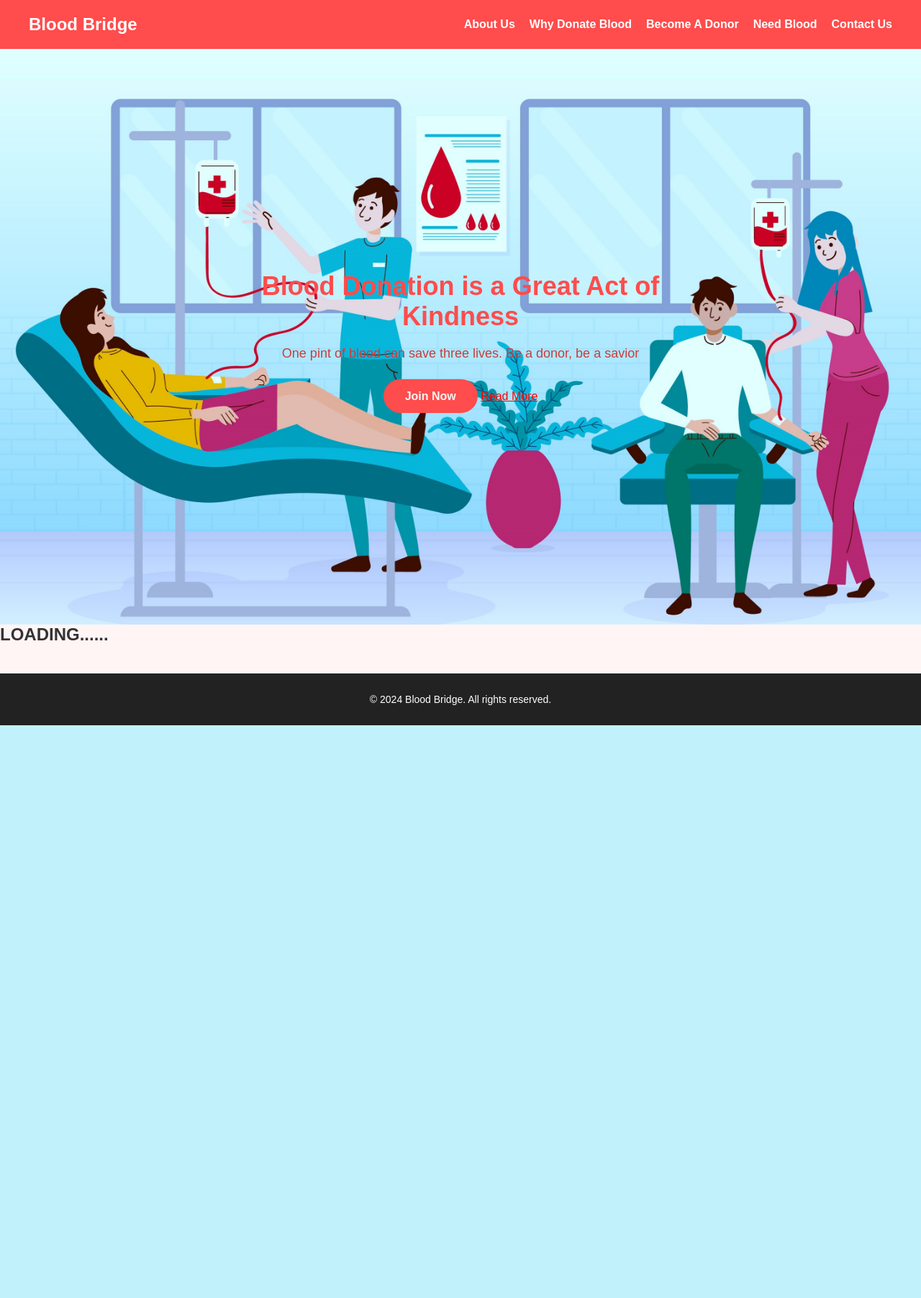
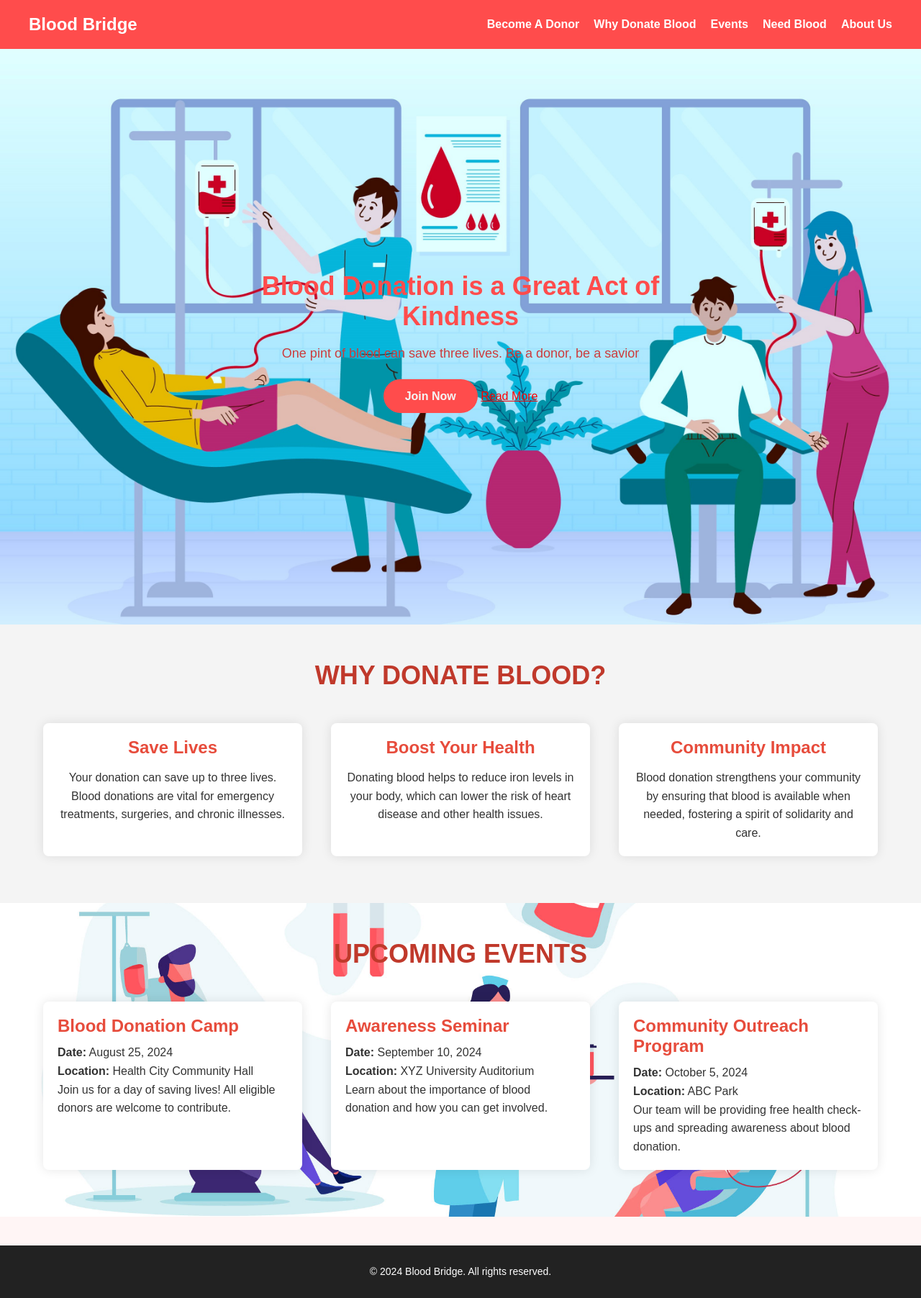
Before and after one commit to KaranRay444/BloodBridge, a PHP site: page / in a window 1280 px wide. Shown: the whole page at 72% size. Before the commit the page ends 1008 px from the top, so only its background shows below. Run offline with PHP 8.4, Linux system fonts and the light colour scheme.

Commit message:
directory structure and some section added

```diff
--- /dev/null
+++ b/assets/css/style.css
@@ -0,0 +1,232 @@
+* {
+    margin: 0;
+    padding: 0;
+    box-sizing: border-box;
+}
+
+body {
+    font-family: Arial, sans-serif;
+    background-color: #fff5f5;
+    color: #333;
+}
+
+header {
+    background-color: #ff4c4c;
+    padding: 20px;
+    position: sticky;
+    top: 0;
+    z-index: 1000;
+    display: flex;
+    justify-content: space-between;
+    align-items: center;
+}
+
+.logo h1 {
+    color: #fff;
+    font-size: 24px;
+    margin-left: 20px;
+}
+
+nav ul {
+    list-style: none;
+    display: flex;
+    margin-right: 20px;
+}
+
+nav ul li {
+    margin-left: 20px;
+}
+
+nav ul li a {
+    color: #fff;
+    text-decoration: none;
+    font-weight: bold;
+}
+
+nav ul li a:hover {
+    color: #ffe0e0;
+}
+
+.hero {
+    background: url('../images/bg.jpg') no-repeat center center/cover;    color: #fff;
+    padding: 150px 20px;
+    text-align: center;
+    position: relative;
+    min-height: 100vh;
+    display: flex;
+    align-items: center;
+    justify-content: center;
+}
+
+.hero-content {
+    z-index: 2;
+    max-width: 600px;
+    margin: 0 auto;
+}
+
+.hero h2 {
+    font-size: 36px;
+    margin-bottom: 20px;
+    color: #ff4c4c;
+}
+
+.hero p {
+    font-size: 18px;
+    margin-bottom: 30px;
+    color: #cc3c3c;
+}
+
+.btn {
+    background-color: #ff4c4c;
+    color: whitesmoke;
+    padding: 15px 30px;
+    text-decoration: none;
+    border-radius: 50px;
+    font-weight: bold;
+}
+
+.btn:hover {
+    background-color: white;
+    color: #ff4c4c;
+    border-bottom: red 1px solid;
+}
+
+.read-more {
+    display: inline-block;
+    margin-top: 10px;
+    color: red;
+    text-decoration: underline;
+}
+/* Why Donate Blood Section */
+.why {
+background-color: #f4f4f4;
+padding: 50px 20px;
+text-align: center;
+}
+
+.why .container {
+max-width: 1200px;
+margin: 0 auto;
+}
+
+.why h2 {
+font-size: 36px;
+color: #c0392b;
+margin-bottom: 30px;
+text-transform: uppercase;
+}
+
+.why .boxes {
+display: flex;
+justify-content: space-around;
+flex-wrap: wrap;
+}
+
+.why .box {
+background-color: #fff;
+border-radius: 8px;
+box-shadow: 0 0 15px rgba(0, 0, 0, 0.1);
+margin: 15px;
+padding: 20px;
+width: 30%;
+min-width: 250px;
+}
+
+.why .box h3 {
+font-size: 24px;
+color: #e74c3c;
+margin-bottom: 15px;
+}
+
+.why .box p {
+font-size: 16px;
+line-height: 1.6;
+color: #333;
+}
+
+@media screen and (max-width: 768px) {
+.why .boxes {
+flex-direction: column;
+align-items: center;
+}
+html{
+scroll-behavior: smooth;
+}
+.why .box {
+width: 80%;
+}
+}
+/* Events Section */
+.events {
+    background: url('../images/img3.jpg') no-repeat center center/cover;background-color: #f4f4f4;
+padding: 50px 20px;
+text-align: center;
+}
+
+.events .container {
+max-width: 1200px;
+margin: 0 auto;
+}
+
+.events h2 {
+font-size: 36px;
+color: #c0392b;
+margin-bottom: 30px;
+text-transform: uppercase;
+}
+
+.events .event-list {
+display: flex;
+justify-content: space-around;
+flex-wrap: wrap;
+}
+
+.events .event-box {
+background-color: #fff;
+border-radius: 8px;
+box-shadow: 0 0 15px rgba(0, 0, 0, 0.1);
+margin: 15px;
+padding: 20px;
+width: 30%;
+min-width: 250px;
+text-align: left;
+}
+
+.events .event-box h3 {
+font-size: 24px;
+color: #e74c3c;
+margin-bottom: 10px;
+}
+
+.events .event-box p {
+font-size: 16px;
+line-height: 1.6;
+color: #333;
+}
+
+@media screen and (max-width: 768px) {
+.events .event-list {
+flex-direction: column;
+align-items: center;
+}
+
+.events .event-box {
+width: 80%;
+}
+}
+
+
+
+footer {
+    background-color: #222;
+    color: white;
+    padding: 20px 0;
+    text-align: center;
+    margin-top: 40px;
+}
+
+footer p {
+    margin: 5px 0;
+    font-size: 14px;
+    line-height: 1.6;
+}
--- a/index.php
+++ b/index.php
@@ -5,125 +5,8 @@
     <meta charset="UTF-8">
     <meta name="viewport" content="width=device-width, initial-scale=1.0">
     <title>Blood Bridge - Connecting Donors</title>
-
-    <style>
-        * {
-            margin: 0;
-            padding: 0;
-            box-sizing: border-box;
-        }
-
-        body {
-            font-family: Arial, sans-serif;
-            background-color: #fff5f5;
-            color: #333;
-        }
-
-        header {
-            background-color: #ff4c4c;
-            padding: 20px;
-            position: sticky;
-            top: 0;
-            z-index: 1000;
-            display: flex;
-            justify-content: space-between;
-            align-items: center;
-        }
-
-        .logo h1 {
-            color: #fff;
-            font-size: 24px;
-            margin-left: 20px;
-        }
-
-        nav ul {
-            list-style: none;
-            display: flex;
-            margin-right: 20px;
-        }
-
-        nav ul li {
-            margin-left: 20px;
-        }
-
-        nav ul li a {
-            color: #fff;
-            text-decoration: none;
-            font-weight: bold;
-        }
-
-        nav ul li a:hover {
-            color: #ffe0e0;
-        }
-
-        .hero {
-            background: url('bg.jpg') no-repeat center center/cover;
-            color: #fff;
-            padding: 150px 20px;
-            text-align: center;
-            position: relative;
-            min-height: 100vh;
-            display: flex;
-            align-items: center;
-            justify-content: center;
-        }
-
-        .hero-content {
-            z-index: 2;
-            max-width: 600px;
-            margin: 0 auto;
-        }
-
-        .hero h2 {
-            font-size: 36px;
-            margin-bottom: 20px;
-            color: #ff4c4c;
-        }
-
-        .hero p {
-            font-size: 18px;
-            margin-bottom: 30px;
-            color: #cc3c3c;
-        }
-
-        .btn {
-            background-color: #ff4c4c;
-            color: whitesmoke;
-            padding: 15px 30px;
-            text-decoration: none;
-            border-radius: 50px;
-            font-weight: bold;
-        }
-
-        .btn:hover {
-            background-color: white;
-            color: #ff4c4c;
-            border-bottom: red 1px solid;
-        }
-
-        .read-more {
-            display: inline-block;
-            margin-top: 10px;
-            color: red;
-            text-decoration: underline;
-        }
-
-        footer {
-            background-color: #222;
-            color: white;
-            padding: 20px 0;
-            text-align: center;
-            margin-top: 40px;
-        }
-
-        footer p {
-            margin: 5px 0;
-            font-size: 14px;
-            line-height: 1.6;
-        }
-    </style>
+<link rel="stylesheet" href="assets/css/style.css">
 </head>
-
 <body>
     <header>
         <div class="logo">
@@ -131,11 +14,11 @@
         </div>
         <nav>
             <ul>
+                <li><a href="./donor.php">Become A Donor</a></li>
+                <li><a href="#why_donate">Why Donate Blood</a></li>
+                <li><a href="#events">Events</a></li>
+                <li><a href="./need.php">Need Blood</a></li>
                 <li><a href="#">About Us</a></li>
-                <li><a href="#">Why Donate Blood</a></li>
-                <li><a href="./donor.php">Become A Donor</a></li>
-                <li><a href="./need.php">Need Blood</a></li>
-                <li><a href="#">Contact Us</a></li>
             </ul>
         </nav>
     </header>
@@ -148,10 +31,54 @@
             <a href="#" class="read-more">Read More</a>
         </div>
     </section>
+    <section id="why_donate" class="why">
+    <div class="container">
+        <h2>Why Donate Blood?</h2>
+        <div class="boxes">
+            <div class="box">
+                <h3>Save Lives</h3>
+                <p>Your donation can save up to three lives. Blood donations are vital for emergency treatments, surgeries, and chronic illnesses.</p>
+            </div>
+            <div class="box">
+                <h3>Boost Your Health</h3>
+                <p>Donating blood helps to reduce iron levels in your body, which can lower the risk of heart disease and other health issues.</p>
+            </div>
+            <div class="box">
+                <h3>Community Impact</h3>
+                <p>Blood donation strengthens your community by ensuring that blood is available when needed, fostering a spirit of solidarity and care.</p>
+            </div>
+        </div>
+    </div>
+</section>
+<section id="events" class="events">
+    <div class="container">
+        <h2>Upcoming Events</h2>
+        <div class="event-list">
+            <div class="event-box">
+                <h3>Blood Donation Camp</h3>
+                <p><strong>Date:</strong> August 25, 2024</p>
+                <p><strong>Location:</strong> Health City Community Hall</p>
+                <p>Join us for a day of saving lives! All eligible donors are welcome to contribute.</p>
+            </div>
+            <div class="event-box">
+                <h3>Awareness Seminar</h3>
+                <p><strong>Date:</strong> September 10, 2024</p>
+                <p><strong>Location:</strong> XYZ University Auditorium</p>
+                <p>Learn about the importance of blood donation and how you can get involved.</p>
+            </div>
+            <div class="event-box">
+                <h3>Community Outreach Program</h3>
+                <p><strong>Date:</strong> October 5, 2024</p>
+                <p><strong>Location:</strong> ABC Park</p>
+                <p>Our team will be providing free health check-ups and spreading awareness about blood donation.</p>
+            </div>
+        </div>
+    </div>
+</section>
 
-    <section class="hero2">
-        <h1>LOADING......</h1>
-    </section>
+
+
+
 
     <footer>
         <p>&copy; 2024 Blood Bridge. All rights reserved.</p>
```
Also changed, not shown: assets/images/bg.jpg (renamed from bg.jpg), assets/images/img2.jpg (added), assets/images/img3.jpg (added), php/admin.php (renamed from admin.php), php/connect.php (added), php/donor.php (renamed from donor.php), php/need.php (renamed from need.php).
